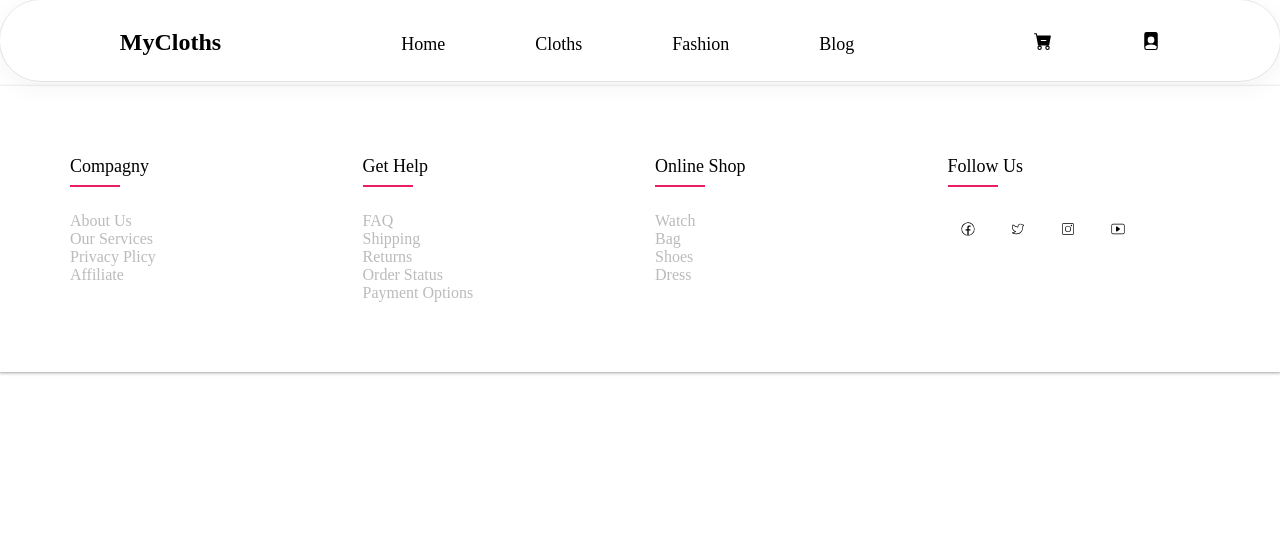
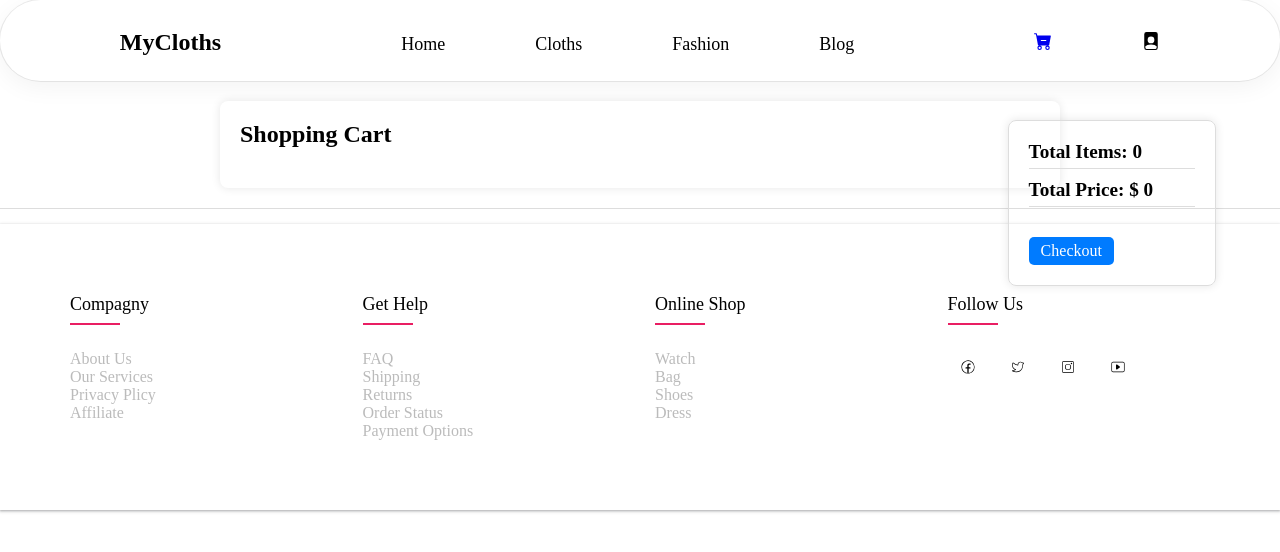
Before and after one commit to mdfaizan973/Cloth-E-com, a React (Vite) app in the folder clothecom/: page /Cart in a window 1280 px wide. Shown: the top 552 px of the page. Built offline with nearby package versions, Linux system fonts and the light colour scheme.

Commit message:
added cart

```diff
--- a/clothecom/src/Components/AllRoutes.jsx
+++ b/clothecom/src/Components/AllRoutes.jsx
@@ -1,3 +1,4 @@
+import Cart from "../Pages/Cart";
 import Clothes from "../Pages/Clothes";
 import Home from "../Pages/Home";
 import { Routes, Route } from "react-router-dom";
@@ -7,6 +8,7 @@ export default function AllRoutes() {
       <Routes>
         <Route path="/" element={<Home />}></Route>
         <Route path="/clothes" element={<Clothes />}></Route>
+        <Route path="/Cart" element={<Cart />}></Route>
       </Routes>
     </div>
   );
--- a/clothecom/src/Components/Navbar.jsx
+++ b/clothecom/src/Components/Navbar.jsx
@@ -23,7 +23,9 @@ export default function Navbar() {
             <li>Blog</li>
             <li></li>
             <li>
-              <BsCartDashFill />
+              <RouterLink to="/cart">
+                <BsCartDashFill />
+              </RouterLink>
             </li>
             <li>
               <BsFillFilePersonFill />
--- /dev/null
+++ b/clothecom/src/Pages/Cart.jsx
@@ -0,0 +1,168 @@
+import { useState } from "react";
+import styled from "styled-components";
+export default function Cart() {
+  const [cartItems, setCartItems] = useState(
+    JSON.parse(localStorage.getItem("myclothesCart")) || []
+  );
+  const getTotalPrice = () => {
+    return cartItems.reduce((total, item) => total + +item.price, 0);
+  };
+  const handleDeleteCartItem = (index) => {
+    const updatedCart = [...cartItems];
+    updatedCart.splice(index, 1);
+    setCartItems(updatedCart);
+    localStorage.setItem("myclothesCart", JSON.stringify(updatedCart));
+    alert("Product Removed from the Cart 🎊🎊");
+  };
+
+  function truncateText(text, maxLength) {
+    if (text.length <= maxLength) {
+      return text;
+    }
+    return text.slice(0, maxLength) + "...";
+  }
+
+  return (
+    <DIV>
+      <div className="container">
+        <h1>Shopping Cart</h1>
+        {cartItems.map((ele, i) => (
+          <div className="cart-item" key={i}>
+            <img src={ele.img1} alt="Product Image" />
+            <div className="cart-item-info">
+              <div className="cart-item-title">{ele.title}</div>
+              <div className="cart-item-description">
+                {truncateText(ele.disc, 60)}
+              </div>
+
+              <div className="cart-item-price">$ {ele.price}</div>
+            </div>
+            <button
+              className="remove-button"
+              onClick={() => handleDeleteCartItem(i)}
+            >
+              Remove
+            </button>
+          </div>
+        ))}
+      </div>
+      <div
+        style={{
+          marginTop: "20px",
+          borderTop: "1px solid #ddd",
+          paddingTop: "10px",
+        }}
+      >
+        <div className="total-box">
+          <div className="total-items">Total Items: {cartItems.length} </div>
+          <div className="total-price">Total Price: $ {getTotalPrice()}</div>
+          <button className="checkout">Checkout</button>
+        </div>
+      </div>
+    </DIV>
+  );
+}
+const DIV = styled.div`
+  .total-box {
+    box-shadow: 0 0 10px rgba(0, 0, 0, 0.1);
+    border: 1px solid #ddd;
+    border-radius: 8px;
+    padding: 20px;
+    margin-top: 20px;
+    width: 13%;
+    margin: auto;
+    position: absolute;
+    top: 15%;
+    right: 5%;
+  }
+
+  .total-items,
+  .total-price {
+    font-size: 1.2em;
+    font-weight: bold;
+    margin-bottom: 10px;
+  }
+
+  .total-items::after,
+  .total-price::after {
+    content: "";
+    display: block;
+    border-bottom: 1px solid #ddd;
+    margin-top: 5px;
+  }
+  .checkout {
+    background-color: #007bff;
+    color: white;
+    padding: 5px 12px;
+    border: none;
+    border-radius: 5px;
+    font-size: 1em;
+    cursor: pointer;
+    margin-top: 20px;
+  }
+
+  .checkout:hover {
+    background-color: #0056b3;
+  }
+
+  .container {
+    max-width: 800px;
+    margin: 20px auto;
+    background-color: #fff;
+    padding: 20px;
+    border-radius: 8px;
+    box-shadow: 0 0 10px rgba(0, 0, 0, 0.1);
+  }
+
+  h1 {
+    font-size: 24px;
+    margin-bottom: 20px;
+  }
+
+  .cart-item {
+    display: flex;
+    border-bottom: 1px solid #ddd;
+    padding: 10px 0;
+    margin-bottom: 10px;
+    align-items: center;
+  }
+
+  .cart-item img {
+    width: 120px;
+    height: 120px;
+    object-fit: cover;
+    margin-right: 20px;
+    border-radius: 10px;
+  }
+
+  .cart-item-info {
+    flex: 1;
+  }
+
+  .cart-item-title {
+    font-size: 18px;
+    margin-bottom: 5px;
+  }
+
+  .cart-item-description {
+    color: #666;
+    margin-bottom: 10px;
+  }
+
+  .cart-item-price {
+    font-weight: bold;
+  }
+
+  .remove-button {
+    background-color: #ff4500;
+    color: #fff;
+    border: none;
+    padding: 5px 10px;
+    border-radius: 4px;
+    cursor: pointer;
+  }
+
+  .remove-button:hover {
+    background-color: #e04111;
+  }
+`;
--- a/clothecom/src/Pages/Clothes.jsx
+++ b/clothecom/src/Pages/Clothes.jsx
@@ -48,6 +48,7 @@ export default function Clothes() {
 
     // Save the updated array back to localStorage
     localStorage.setItem("myclothesCart", JSON.stringify(existingCart));
+    alert("Product Added to Cart successfully 🎊🎊");
   };
   return (
     <DIV>
```
Also changed, not shown: clothecom/src/Pages/CheckoutForm .jsx (added, +9 -0 lines).
